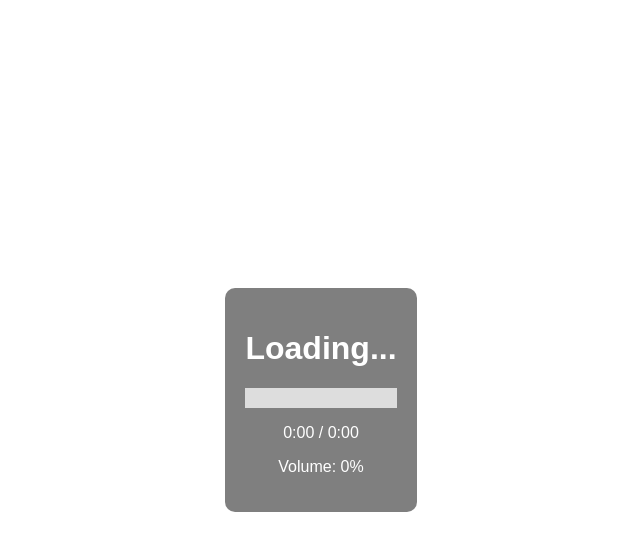
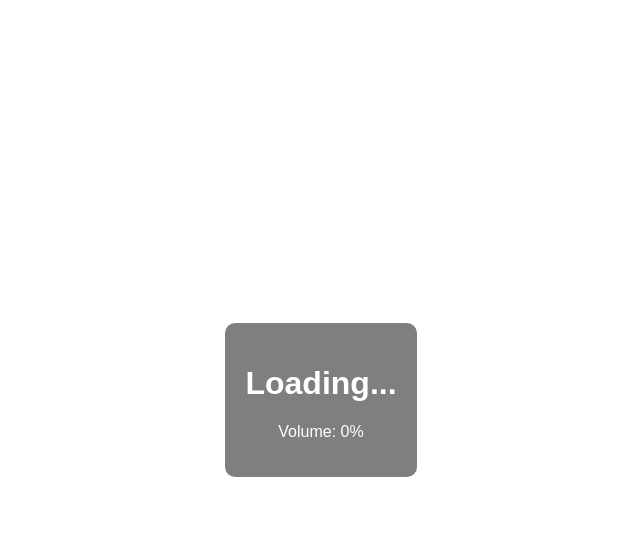
Before and after one commit to harperreed/home-assistant-media-display, a Flask app: page / in a window 1280 px wide. Shown: the top 551 px of the page, without its empty margins (319-959 px from the left). Run offline with Flask 3, Linux system fonts and the light colour scheme; some libraries are stand-ins or nearby versions.

Commit message:
🎉 Bye bye progress bar and time display! 🙅‍♀️
- Ripped out the fucking progress bar and time display elements from index.html 🔥💀
- JavaScript functions related to updating that shit are now pointless, but left 'em in there cuz I'm lazy af 🤷‍♂️💤
- Didn't bother cleaning up the CSS either, cuz who gives a flying fuck about a little extra unused styling 💅🖕

So yeah, now playing screen is a little more minimalist. Just title, artist, cover art and volume. Simple and sleek, bitches! 😎✨

```diff
--- a/templates/index.html
+++ b/templates/index.html
@@ -40,10 +40,10 @@
         <div class="content">
             <h1 id="media_title">Loading...</h1>
             <h2 id="media_artist"></h2>
-            <div class="progress-bar">
+            <!-- <div class="progress-bar">
                 <div class="progress" id="progress"></div>
             </div>
-            <p id="time">0:00 / 0:00</p>
+            <p id="time">0:00 / 0:00</p> -->
             <p id="volume">Volume: 0%</p>
         </div>
 
```
